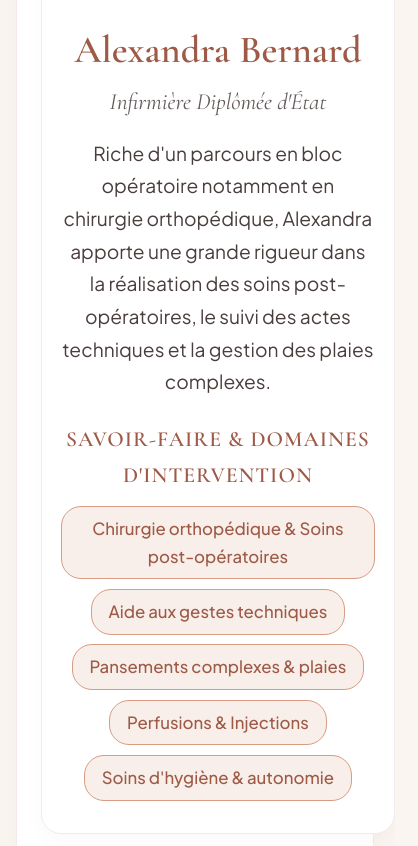
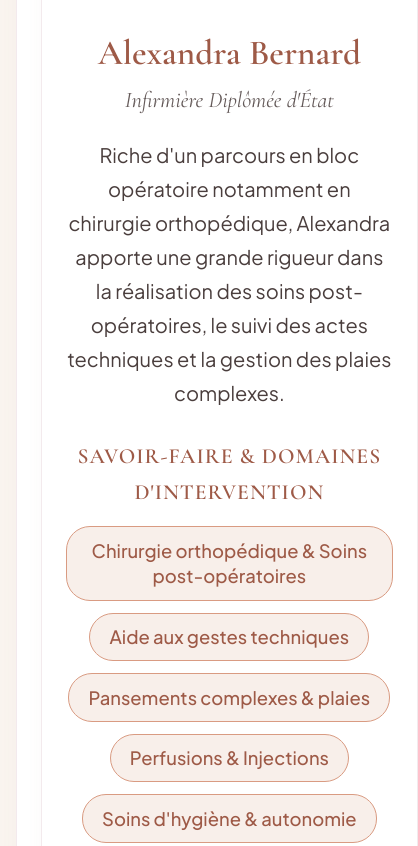
Before and after one commit to lucille1812/Infirmiere-13007, a plain HTML site: page index.html in a window 390 px wide. Shown: the part 2311-3157 px from the top of the page, 418 px wide, since content can reach past the window. Drawn offline with nearby package versions, Linux system fonts and the light colour scheme.

Commit message:
Enhance styles and readability in index.html
Updated font sizes and margins for various elements to enhance readability. Adjusted comments for clarity.

```diff
--- a/index.html
+++ b/index.html
@@ -209,7 +209,7 @@
             width: 100%;
         }
 
-        /* CARTES INDIVIDUELLES PORTRAITS */
+        /* CARTES INDIVIDUELLES PORTRAITS (POLICES AUGMENTÉES DE 6 PTS) */
         .duo-photos {
             display: grid;
             grid-template-columns: 1fr 1fr;
@@ -220,7 +220,7 @@
             background: #FFFFFF;
             border: 1px solid #F3EAED;
             border-radius: 20px;
-            padding: 2rem 1.2rem;
+            padding: 2rem 1.5rem;
             box-shadow: 0 6px 18px rgba(158, 90, 71, 0.04);
             text-align: center;
             display: flex;
@@ -233,7 +233,7 @@
             height: 540px;
             border-radius: 16px;
             overflow: hidden;
-            margin-bottom: 1.2rem;
+            margin-bottom: 1.5rem;
             background-color: var(--portrait-bg);
             display: flex;
             justify-content: center;
@@ -252,23 +252,23 @@
             font-weight: 600;
             color: var(--terracotta-dark);
             margin: 0.2rem 0 0 0;
-            font-size: 2.4rem;
+            font-size: 2.8rem; /* Augmenté de 6 pt (+0.4rem) */
         }
 
         .person-role {
             font-family: var(--font-title);
-            font-size: 1.45rem;
+            font-size: 1.85rem; /* Augmenté de 6 pt (+0.4rem) */
             font-style: italic;
             color: var(--text-main);
-            margin: 0 0 1rem 0;
+            margin: 0 0 1.2rem 0;
             opacity: 0.85;
         }
 
         .person-bio {
-            font-size: 1.2rem;
+            font-size: 1.6rem; /* Augmenté de 6 pt (+0.4rem) */
             color: var(--text-main);
             line-height: 1.7;
-            margin: 0 0 1.5rem 0;
+            margin: 0 0 1.8rem 0;
             padding: 0;
             width: 100%;
             box-sizing: border-box;
@@ -276,10 +276,10 @@
 
         .specialties-title {
             font-family: var(--font-title);
-            font-size: 1.35rem;
+            font-size: 1.75rem; /* Augmenté de 6 pt (+0.4rem) */
             font-weight: 600;
             color: var(--terracotta-dark);
-            margin-bottom: 0.8rem;
+            margin-bottom: 1rem;
             text-transform: uppercase;
             letter-spacing: 1px;
         }
@@ -287,7 +287,7 @@
         .specialties-tags {
             display: flex;
             flex-wrap: wrap;
-            gap: 0.6rem;
+            gap: 0.75rem;
             justify-content: center;
         }
 
@@ -295,10 +295,11 @@
             background-color: #F8EFEA;
             color: var(--terracotta-dark);
             border: 1px solid var(--terracotta-soft);
-            padding: 0.5rem 1.05rem;
-            border-radius: 20px;
-            font-size: 1.05rem;
+            padding: 0.65rem 1.2rem;
+            border-radius: 24px;
+            font-size: 1.45rem; /* Augmenté de 6 pt (+0.4rem) */
             font-weight: 500;
+            line-height: 1.4;
         }
 
         /* BOUTONS RENDEZ-VOUS (OPTIMISÉS MOBILES) */
@@ -356,7 +357,7 @@
             font-weight: 500;
         }
 
-        /* BLOCS RASSURANCE & INFOS (POLICE AUGMENTÉE DE 2 PTS) */
+        /* BLOCS RASSURANCE & INFOS */
         .info-box-container {
             background-color: #F8EFEA;
             border: 1px solid var(--terracotta-soft);
@@ -377,7 +378,7 @@
         .info-single-column ul {
             margin: 0;
             padding-left: 1.5rem;
-            font-size: 1.38rem; /* Augmentation de 2 points */
+            font-size: 1.38rem;
             line-height: 1.85;
             color: var(--text-main);
             text-align: left;
@@ -464,6 +465,11 @@
             .card { padding: 1.5rem; }
             .main-photo-container { height: 350px; }
             .person-photo-container { height: 420px; }
+            .person-name { font-size: 2.2rem; }
+            .person-role { font-size: 1.4rem; }
+            .person-bio { font-size: 1.25rem; }
+            .specialties-title { font-size: 1.35rem; }
+            .tag { font-size: 1.15rem; }
             .team-title { font-size: 2.7rem; }
             .intro-box h3 { font-size: 2.4rem; }
             .intro-box p { font-size: 1.25rem; }
@@ -683,7 +689,7 @@
                         </li>
                         <li>
                             <strong>Moyens de paiement acceptés :</strong>
-                            Pour les actes hors nomenclature (soins réalisés sans ordonnance) ou la part restant à votre charge, le cabinet accepte les espèces et les virements bancaires.
+                            Pour les actes hors nomenclature (soins réalisés sans ordonnance) ou la part restant à votre charge, le&nbsp;cabinet accepte les espèces et les virements bancaires.
                         </li>
                     </ul>
                 </div>
@@ -765,7 +771,7 @@
                 <button class="faq-question">Intervenez-vous les dimanches et jours fériés ?</button>
                 <div class="faq-answer">
                     <div class="faq-answer-content">
-                        <p>Oui, pour assurer la continuité des soins indispensable à votre santé, le cabinet assure des permanences et interventions à domicile 7 jours sur 7, y compris les dimanches et jours fériés sur rendez-vous.</p>
+                        <p>Oui, pour assurer la continuité des soins indispensable à votre santé, le cabinet me assure des permanences et interventions à domicile 7 jours sur 7, y compris les dimanches et jours fériés sur rendez-vous.</p>
                     </div>
                 </div>
             </div>
```
